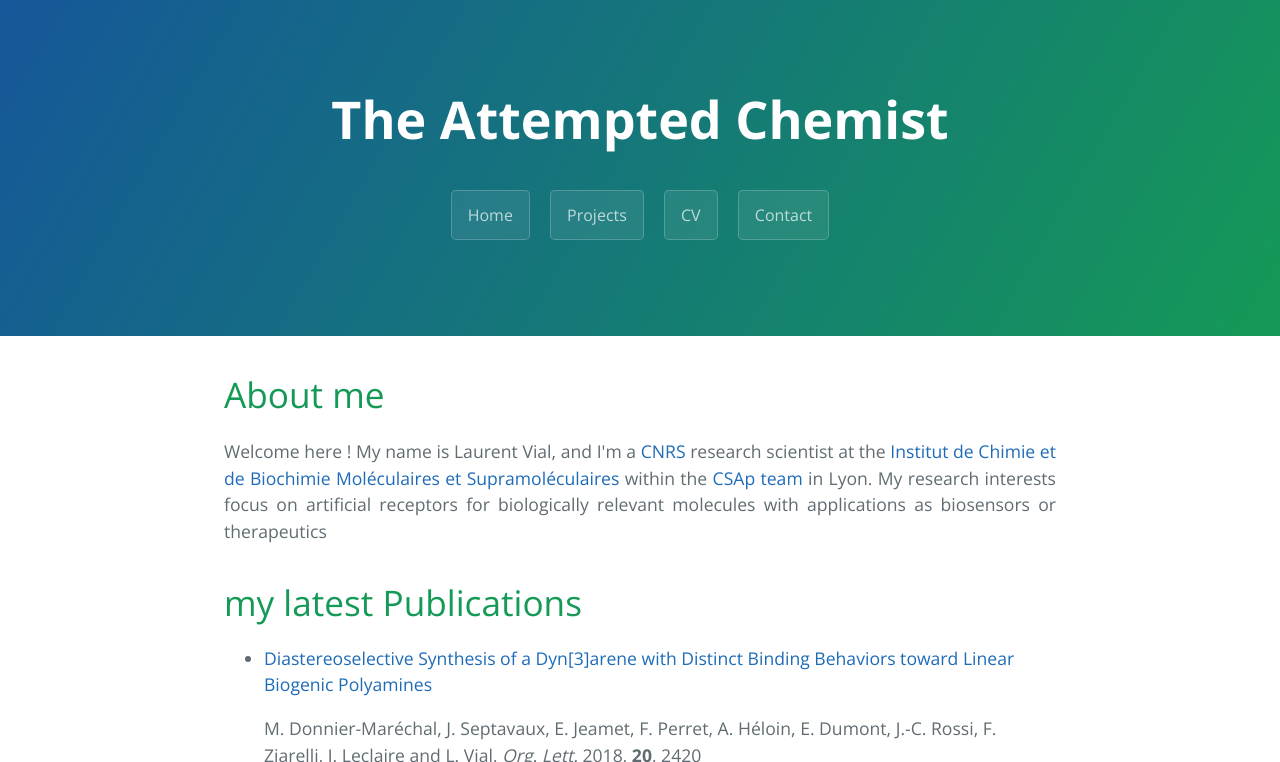
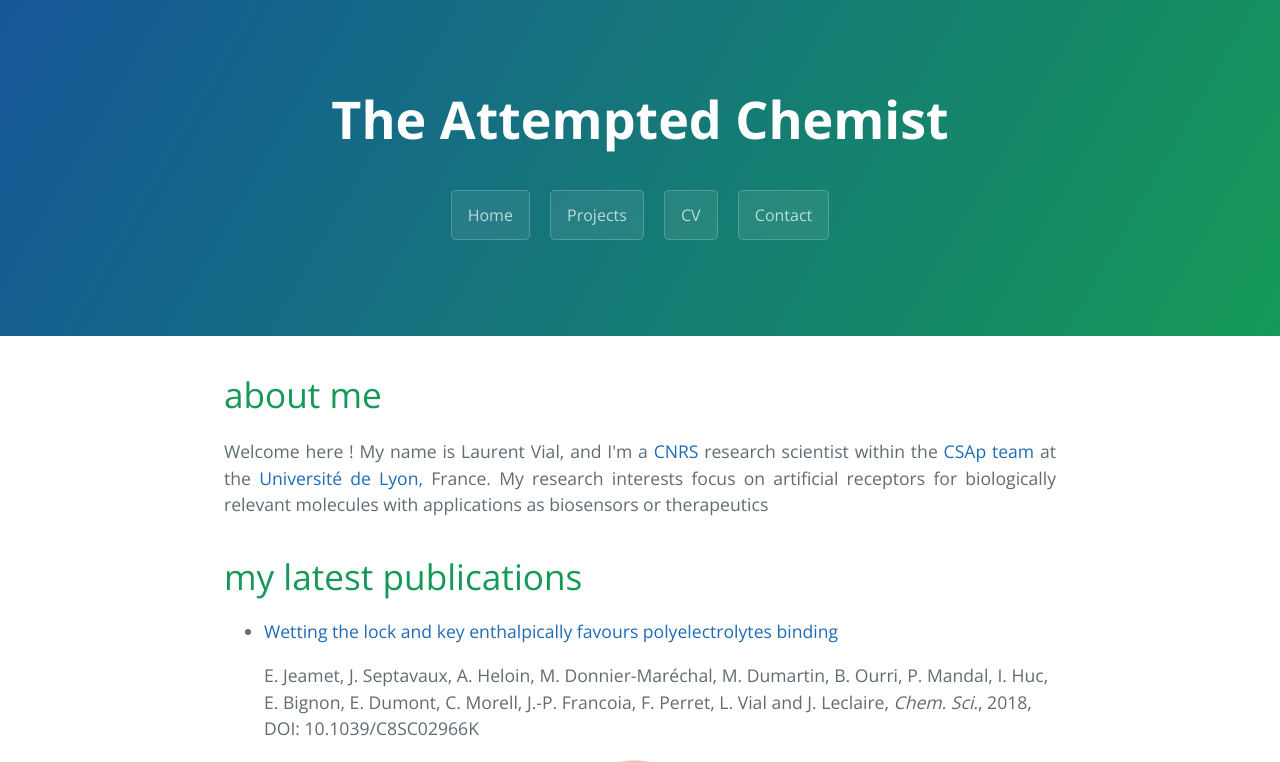
Before and after one commit to lovial/lovial.github.io, a Jekyll site: the page built from index.md, in a window 1280 px wide and 900 px high, cut to the strip 0-762 px from the top of the window. Built offline with Jekyll 4.4.1, drawn with Linux system fonts in a browser that asks for light colours; the repository's description, which GitHub fills in, is left out.

Commit message:
added last paper

```diff
--- a/index.md
+++ b/index.md
@@ -4,23 +4,31 @@ layout: default
 
 ---
 
-# About me
+# about me
 
 <p align="justify">
-	Welcome here ! My name is Laurent Vial, and I'm a <a href="http://www.cnrs.fr/en/institutes/inc-chemistry.html">CNRS</a> research scientist at the <a href="http://universite-lyon.fr/">Institut de Chimie et de Biochimie Moléculaires et Supramoléculaires</a> within the <a href="http://www.icbms.fr/csap/">CSAp team</a> in Lyon. My research interests focus on artificial receptors for biologically relevant molecules with applications as biosensors or therapeutics
+	Welcome here ! My name is Laurent Vial, and I'm a <a href="http://www.cnrs.fr/en/institutes/inc-chemistry.html">CNRS</a> research scientist within the <a href="http://www.icbms.fr/csap/">CSAp team</a> at the <a href="http://universite-lyon.fr/">Université de Lyon</a>, France. My research interests focus on artificial receptors for biologically relevant molecules with applications as biosensors or therapeutics
 </p>
 
 
 
-# my latest Publications
+
+# my latest publications
+
+- [Wetting the lock and key enthalpically favours polyelectrolytes binding](https://pubs.rsc.org/en/content/articlepdf/2018/sc/c8sc02966k)<br />
+
+  E. Jeamet, J. Septavaux, A. Heloin, M. Donnier-Maréchal, M. Dumartin, B. Ourri, P. Mandal, I. Huc, E. Bignon, E. Dumont, C. Morell, J.-P. Francoia, F. Perret, L. Vial and J. Leclaire, *Chem. Sci.*, 2018, DOI: 10.1039/C8SC02966K
+
+  <p align="center">
+    <img src="images/CS.jpg" width="400">
+  </p>
 
 - [Diastereoselective Synthesis of a Dyn[3]arene with Distinct Binding Behaviors toward Linear Biogenic Polyamines](https://pubs.acs.org/doi/abs/10.1021/acs.orglett.8b00766)<br />
 
   M. Donnier-Maréchal, J. Septavaux, E. Jeamet, F. Perret, A. Héloin, E. Dumont, J.-C. Rossi, F. Ziarelli, J. Leclaire and L. Vial, *Org. Lett.* 2018, **20**, 2420
-
-  <p align="center">
-    <img src="images/A3.jpg" width="400">
-  </p>
+<p align="center">
+  <img src="images/A3.jpg" width="400">
+</p>
 
 - [Everything you always wanted to know about poly-*L*-lysine dendrigrafts (but were afraid to ask)](http://onlinelibrary.wiley.com/wol1/doi/10.1002/chem.201704147/abstract)<br />
 
```
Also changed, not shown: images/CS.jpg (added), 1 other file.
